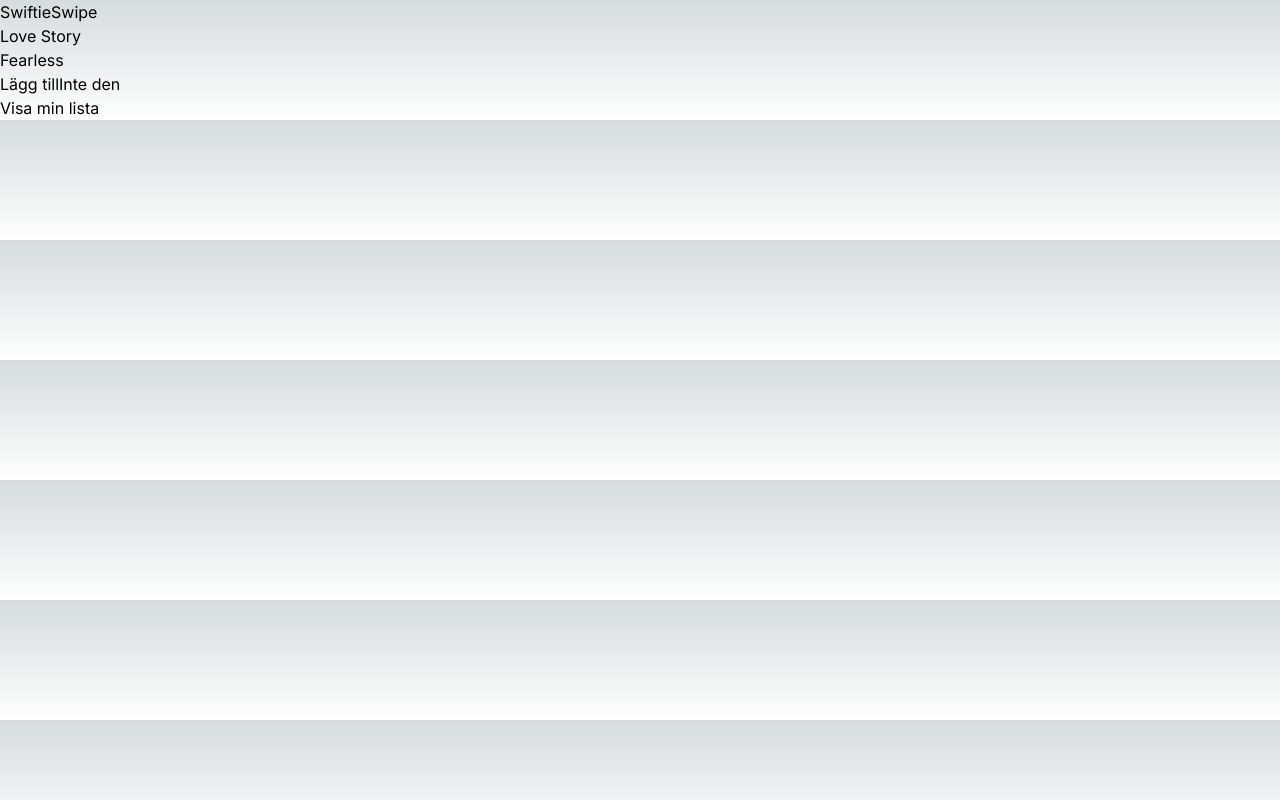
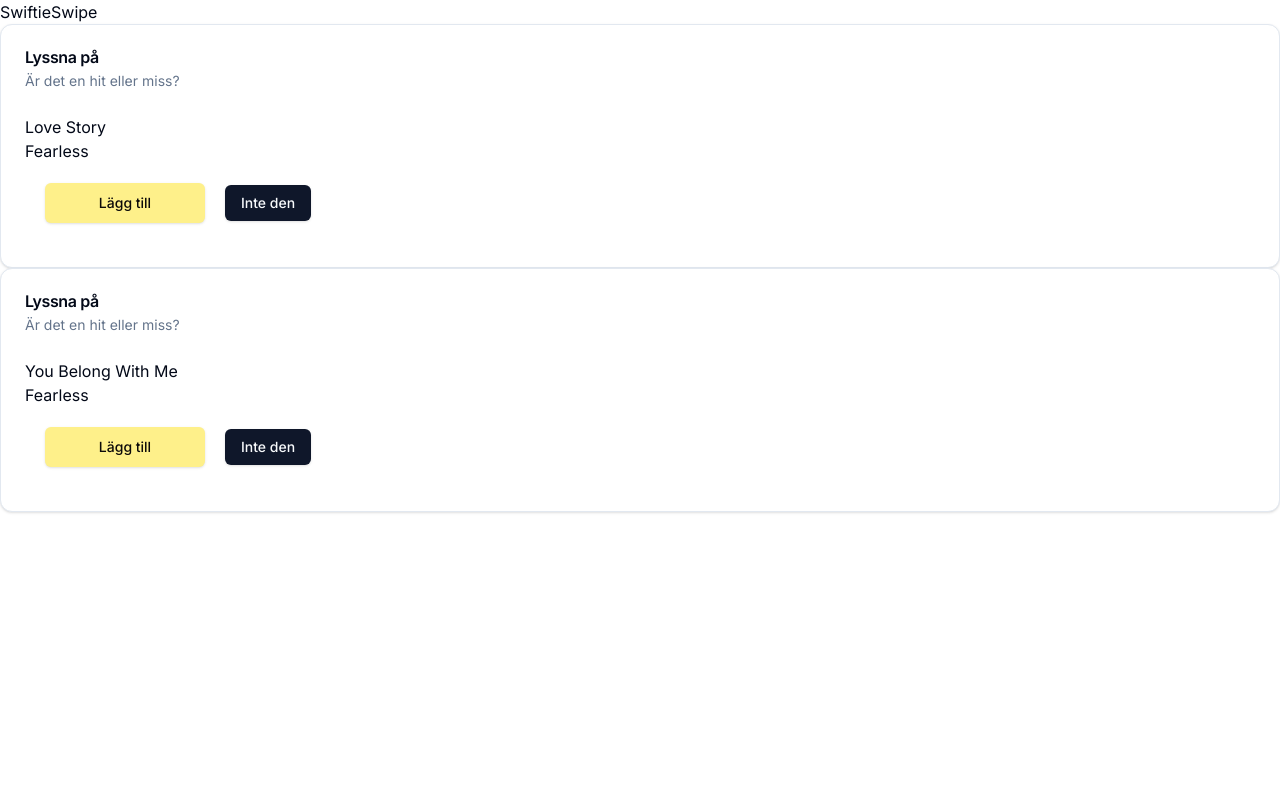
Before and after one commit to MaxHegdal/SwiftieSwipe, a Next.js app in the folder swiftieswipe/: page / in a window 1280 px wide. Built offline with nearby package versions, Linux system fonts and the light colour scheme.

Commit message:
ShadCDN o API start
Påbörjade lite smått stylingen samt börjar arbetet för att implementera API för att sedan rendera datan genom den

```diff
--- a/swiftieswipe/src/app/components/SongDisplay.js
+++ b/swiftieswipe/src/app/components/SongDisplay.js
@@ -1,11 +1,21 @@
-'use client';
+"use client";
+import {
+  Card,
+  CardContent,
+  CardDescription,
+  CardFooter,
+  CardHeader,
+  CardTitle,
+} from "@/components/ui/card";
 
-import { useState } from 'react';
+import { Button } from "@/components/ui/button";
+
+import { useState } from "react";
 
 const SongDisplay = ({ song, onNext }) => {
   const [savedSongs, setSavedSongs] = useState(() => {
     if (typeof window !== "undefined") {
-      return JSON.parse(localStorage.getItem('savedSongs')) || [];
+      return JSON.parse(localStorage.getItem("savedSongs")) || [];
     }
     return [];
   });
@@ -13,16 +23,31 @@
   const handleSave = () => {
     const updatedSongs = [...savedSongs, song];
     setSavedSongs(updatedSongs);
-    localStorage.setItem('savedSongs', JSON.stringify(updatedSongs));
+    localStorage.setItem("savedSongs", JSON.stringify(updatedSongs));
     onNext();
   };
 
   return (
     <div>
-      <p>{song.title}</p>
-      <p>{song.album}</p>
-      <button onClick={handleSave}>Lägg till</button>
-      <button onClick={onNext}>Inte den</button>
+      <Card>
+        <CardHeader>
+          <CardTitle>Lyssna på</CardTitle>
+          <CardDescription>Är det en hit eller miss?</CardDescription>
+        </CardHeader>
+        <CardContent>
+          <div>
+            <p className="">{song.title}</p>
+            <p>{song.album}</p>
+            <Button
+              className=" m-5 bg-yellow-200 hover:bg-lime-400 text-stone-950 w-40 h-10 rounded-md"
+              onClick={handleSave}
+            >
+              Lägg till
+            </Button>
+            <Button onClick={onNext}>Inte den</Button>
+          </div>
+        </CardContent>
+      </Card>
     </div>
   );
 };
--- a/swiftieswipe/src/app/globals.css
+++ b/swiftieswipe/src/app/globals.css
@@ -2,32 +2,75 @@
   @tailwind components;
   @tailwind utilities;
 
+  @layer base {
     :root {
-  --foreground-rgb: 0, 0, 0;
-  --background-start-rgb: 214, 219, 220;
-  --background-end-rgb: 255, 255, 255;
+      --background: 0 0% 100%;
+      --foreground: 222.2 84% 4.9%;
+
+      --card: 0 0% 100%;
+      --card-foreground: 222.2 84% 4.9%;
+
+      --popover: 0 0% 100%;
+      --popover-foreground: 222.2 84% 4.9%;
+
+      --primary: 222.2 47.4% 11.2%;
+      --primary-foreground: 210 40% 98%;
+
+      --secondary: 210 40% 96.1%;
+      --secondary-foreground: 222.2 47.4% 11.2%;
+
+      --muted: 210 40% 96.1%;
+      --muted-foreground: 215.4 16.3% 46.9%;
+
+      --accent: 210 40% 96.1%;
+      --accent-foreground: 222.2 47.4% 11.2%;
+
+      --destructive: 0 84.2% 60.2%;
+      --destructive-foreground: 210 40% 98%;
+
+      --border: 214.3 31.8% 91.4%;
+      --input: 214.3 31.8% 91.4%;
+      --ring: 222.2 84% 4.9%;
+
+      --radius: 0.5rem;
     }
 
-@media (prefers-color-scheme: dark) {
-  :root {
-    --foreground-rgb: 255, 255, 255;
-    --background-start-rgb: 0, 0, 0;
-    --background-end-rgb: 0, 0, 0;
+    .dark {
+      --background: 222.2 84% 4.9%;
+      --foreground: 210 40% 98%;
+
+      --card: 222.2 84% 4.9%;
+      --card-foreground: 210 40% 98%;
+
+      --popover: 222.2 84% 4.9%;
+      --popover-foreground: 210 40% 98%;
+
+      --primary: 210 40% 98%;
+      --primary-foreground: 222.2 47.4% 11.2%;
+
+      --secondary: 217.2 32.6% 17.5%;
+      --secondary-foreground: 210 40% 98%;
+
+      --muted: 217.2 32.6% 17.5%;
+      --muted-foreground: 215 20.2% 65.1%;
+
+      --accent: 217.2 32.6% 17.5%;
+      --accent-foreground: 210 40% 98%;
+
+      --destructive: 0 62.8% 30.6%;
+      --destructive-foreground: 210 40% 98%;
+
+      --border: 217.2 32.6% 17.5%;
+      --input: 217.2 32.6% 17.5%;
+      --ring: 212.7 26.8% 83.9%;
     }
   }
 
+  @layer base {
+    * {
+      @apply border-border;
+    }
     body {
-  color: rgb(var(--foreground-rgb));
-  background: linear-gradient(
-      to bottom,
-      transparent,
-      rgb(var(--background-end-rgb))
-    )
-    rgb(var(--background-start-rgb));
-}
-
-@layer utilities {
-  .text-balance {
-    text-wrap: balance;
+      @apply bg-background text-foreground;
     }
   }
--- a/swiftieswipe/src/app/layout.js
+++ b/swiftieswipe/src/app/layout.js
@@ -1,6 +1,5 @@
 import { Inter } from "next/font/google";
 import "./globals.css";
-
 const inter = Inter({ subsets: ["latin"] });
 
 export const metadata = {
--- a/swiftieswipe/src/app/page.js
+++ b/swiftieswipe/src/app/page.js
@@ -1,7 +1,7 @@
-'use client';
+"use client";
 
-import { useState } from 'react';
-import SongDisplay from './components/SongDisplay';
+import { useState } from "react";
+import SongDisplay from "./components/SongDisplay";
 
 const songs = [
   { title: "Love Story", album: "Fearless" },
@@ -17,6 +17,7 @@
 
   const handleNext = () => {
     const nextIndex = (currentIndex + 1) % songs.length;
+    console.log(nextIndex);
     setCurrentIndex(nextIndex);
     setCurrentSong(songs[nextIndex]);
   };
@@ -26,7 +27,12 @@
       <h1>SwiftieSwipe</h1>
       <div>
         <SongDisplay song={currentSong} onNext={handleNext} />
-        <button onClick={() => window.location.href = '/list'}>Visa min lista</button>
+        <SongDisplay
+          song={songs[(currentIndex + 1) % songs.length]}
+          onNext={handleNext}
+        />
+        <button>
+        </button>
       </div>
     </main>
   );
--- /dev/null
+++ b/swiftieswipe/src/components/ui/button.jsx
@@ -0,0 +1,48 @@
+import * as React from "react"
+import { Slot } from "@radix-ui/react-slot"
+import { cva } from "class-variance-authority";
+
+import { cn } from "@/lib/utils"
+
+const buttonVariants = cva(
+  "inline-flex items-center justify-center whitespace-nowrap rounded-md text-sm font-medium transition-colors focus-visible:outline-none focus-visible:ring-1 focus-visible:ring-ring disabled:pointer-events-none disabled:opacity-50",
+  {
+    variants: {
+      variant: {
+        default:
+          "bg-primary text-primary-foreground shadow hover:bg-primary/90",
+        destructive:
+          "bg-destructive text-destructive-foreground shadow-sm hover:bg-destructive/90",
+        outline:
+          "border border-input bg-background shadow-sm hover:bg-accent hover:text-accent-foreground",
+        secondary:
+          "bg-secondary text-secondary-foreground shadow-sm hover:bg-secondary/80",
+        ghost: "hover:bg-accent hover:text-accent-foreground",
+        link: "text-primary underline-offset-4 hover:underline",
+      },
+      size: {
+        default: "h-9 px-4 py-2",
+        sm: "h-8 rounded-md px-3 text-xs",
+        lg: "h-10 rounded-md px-8",
+        icon: "h-9 w-9",
+      },
+    },
+    defaultVariants: {
+      variant: "default",
+      size: "default",
+    },
+  }
+)
+
+const Button = React.forwardRef(({ className, variant, size, asChild = false, ...props }, ref) => {
+  const Comp = asChild ? Slot : "button"
+  return (
+    (<Comp
+      className={cn(buttonVariants({ variant, size, className }))}
+      ref={ref}
+      {...props} />)
+  );
+})
+Button.displayName = "Button"
+
+export { Button, buttonVariants }
--- /dev/null
+++ b/swiftieswipe/src/components/ui/card.jsx
@@ -0,0 +1,50 @@
+import * as React from "react"
+
+import { cn } from "@/lib/utils"
+
+const Card = React.forwardRef(({ className, ...props }, ref) => (
+  <div
+    ref={ref}
+    className={cn("rounded-xl border bg-card text-card-foreground shadow", className)}
+    {...props} />
+))
+Card.displayName = "Card"
+
+const CardHeader = React.forwardRef(({ className, ...props }, ref) => (
+  <div
+    ref={ref}
+    className={cn("flex flex-col space-y-1.5 p-6", className)}
+    {...props} />
+))
+CardHeader.displayName = "CardHeader"
+
+const CardTitle = React.forwardRef(({ className, ...props }, ref) => (
+  <h3
+    ref={ref}
+    className={cn("font-semibold leading-none tracking-tight", className)}
+    {...props} />
+))
+CardTitle.displayName = "CardTitle"
+
+const CardDescription = React.forwardRef(({ className, ...props }, ref) => (
+  <p
+    ref={ref}
+    className={cn("text-sm text-muted-foreground", className)}
+    {...props} />
+))
+CardDescription.displayName = "CardDescription"
+
+const CardContent = React.forwardRef(({ className, ...props }, ref) => (
+  <div ref={ref} className={cn("p-6 pt-0", className)} {...props} />
+))
+CardContent.displayName = "CardContent"
+
+const CardFooter = React.forwardRef(({ className, ...props }, ref) => (
+  <div
+    ref={ref}
+    className={cn("flex items-center p-6 pt-0", className)}
+    {...props} />
+))
+CardFooter.displayName = "CardFooter"
+
+export { Card, CardHeader, CardFooter, CardTitle, CardDescription, CardContent }
--- /dev/null
+++ b/swiftieswipe/src/lib/api.js
@@ -0,0 +1,4 @@
+export async function fetchSongs() {
+  const response = await fetch("https://taylor-swift-api.vercel.app");
+  return response.json();
+}
--- /dev/null
+++ b/swiftieswipe/src/lib/utils.js
@@ -0,0 +1,6 @@
+import { clsx } from "clsx"
+import { twMerge } from "tailwind-merge"
+
+export function cn(...inputs) {
+  return twMerge(clsx(inputs))
+}
--- a/swiftieswipe/tailwind.config.js
+++ b/swiftieswipe/tailwind.config.js
@@ -1,18 +1,77 @@
 /** @type {import('tailwindcss').Config} */
 module.exports = {
+  darkMode: ["class"],
   content: [
-    "./src/pages/**/*.{js,ts,jsx,tsx,mdx}",
-    "./src/components/**/*.{js,ts,jsx,tsx,mdx}",
-    "./src/app/**/*.{js,ts,jsx,tsx,mdx}",
+    './pages/**/*.{js,jsx}',
+    './components/**/*.{js,jsx}',
+    './app/**/*.{js,jsx}',
+    './src/**/*.{js,jsx}',
   ],
+  prefix: "",
   theme: {
+    container: {
+      center: true,
+      padding: "2rem",
+      screens: {
+        "2xl": "1400px",
+      },
+    },
     extend: {
-      backgroundImage: {
-        "gradient-radial": "radial-gradient(var(--tw-gradient-stops))",
-        "gradient-conic":
-          "conic-gradient(from 180deg at 50% 50%, var(--tw-gradient-stops))",
+      colors: {
+        border: "hsl(var(--border))",
+        input: "hsl(var(--input))",
+        ring: "hsl(var(--ring))",
+        background: "hsl(var(--background))",
+        foreground: "hsl(var(--foreground))",
+        primary: {
+          DEFAULT: "hsl(var(--primary))",
+          foreground: "hsl(var(--primary-foreground))",
+        },
+        secondary: {
+          DEFAULT: "hsl(var(--secondary))",
+          foreground: "hsl(var(--secondary-foreground))",
+        },
+        destructive: {
+          DEFAULT: "hsl(var(--destructive))",
+          foreground: "hsl(var(--destructive-foreground))",
+        },
+        muted: {
+          DEFAULT: "hsl(var(--muted))",
+          foreground: "hsl(var(--muted-foreground))",
+        },
+        accent: {
+          DEFAULT: "hsl(var(--accent))",
+          foreground: "hsl(var(--accent-foreground))",
+        },
+        popover: {
+          DEFAULT: "hsl(var(--popover))",
+          foreground: "hsl(var(--popover-foreground))",
+        },
+        card: {
+          DEFAULT: "hsl(var(--card))",
+          foreground: "hsl(var(--card-foreground))",
+        },
+      },
+      borderRadius: {
+        lg: "var(--radius)",
+        md: "calc(var(--radius) - 2px)",
+        sm: "calc(var(--radius) - 4px)",
+      },
+      keyframes: {
+        "accordion-down": {
+          from: { height: "0" },
+          to: { height: "var(--radix-accordion-content-height)" },
+        },
+        "accordion-up": {
+          from: { height: "var(--radix-accordion-content-height)" },
+          to: { height: "0" },
+        },
+      },
+      animation: {
+        "accordion-down": "accordion-down 0.2s ease-out",
+        "accordion-up": "accordion-up 0.2s ease-out",
       },
     },
   },
-  plugins: [],
-};
+  plugins: [require("tailwindcss-animate")],
+}
```
Also changed, not shown: swiftieswipe/package.json (+10 -4 lines), swiftieswipe/components.json (added), 1 other file (tests, documents, lock files or other folders). Lines whose indentation alone changed are shown as unchanged.
